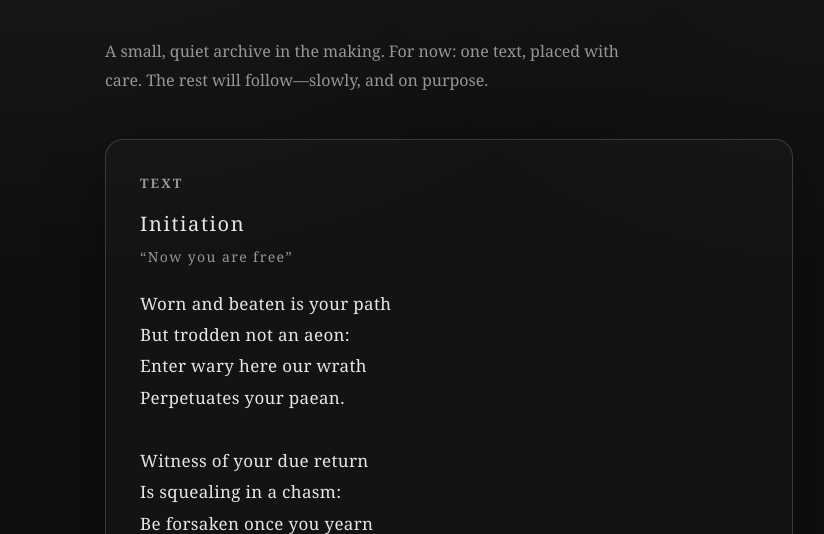
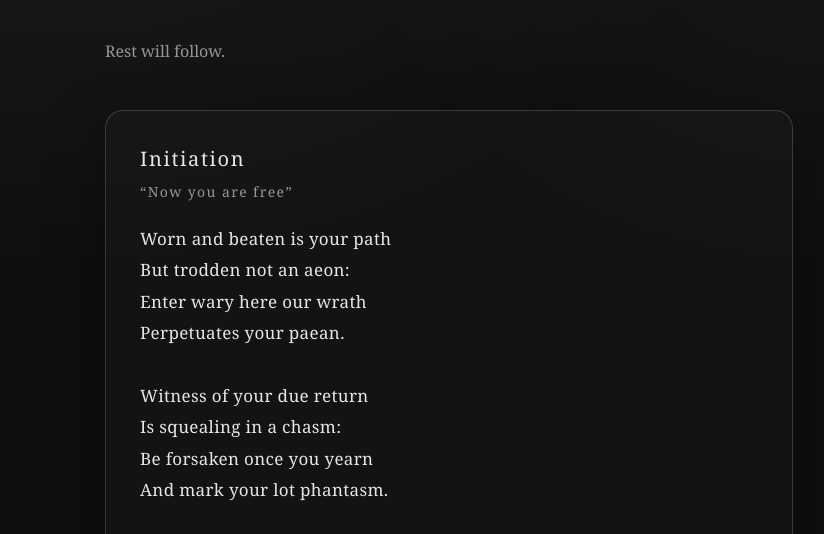
Before and after one commit to julianantis/julianantis.github.io, a plain HTML site: page index.html in a window 1280 px wide. Shown: the part 266-800 px from the top of the page, without its empty margins (191-1015 px from the left). Drawn offline with Linux system fonts and the light colour scheme.

Commit message:
Update index.html

```diff
--- a/index.html
+++ b/index.html
@@ -162,13 +162,10 @@
 
     <main>
       <p class="note">
-        A small, quiet archive in the making.
-        For now: one text, placed with care. The rest will follow—slowly, and on purpose.
+        Rest will follow.
       </p>
 
       <section class="panel" aria-label="Poem">
-        <h2>Text</h2>
-
         <div class="poem-title">Initiation</div>
         <div class="poem-subtitle">“Now you are free”</div>
 
@@ -195,7 +192,6 @@ The end lies far within.</pre>
 
       <footer>
         <span class="quiet">© <span id="y"></span> Dreams of Yore</span>
-        <span class="quiet"><a class="quiet" href="mailto:hello@dreamsofyore.com">hello@dreamsofyore.com</a></span>
       </footer>
     </main>
   </div>
```
